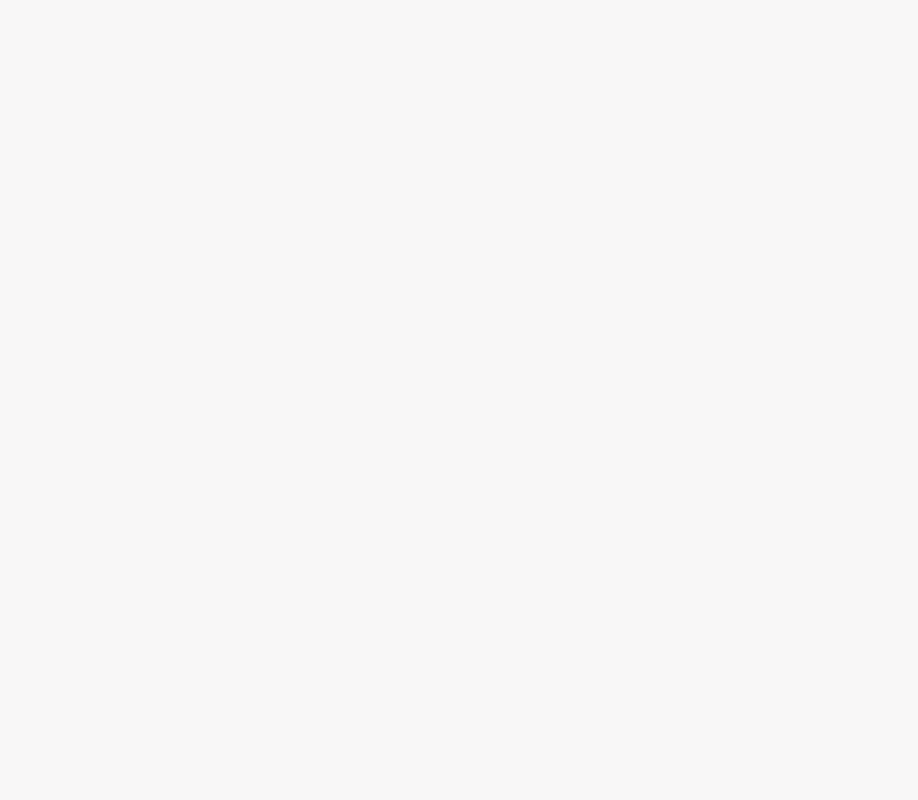
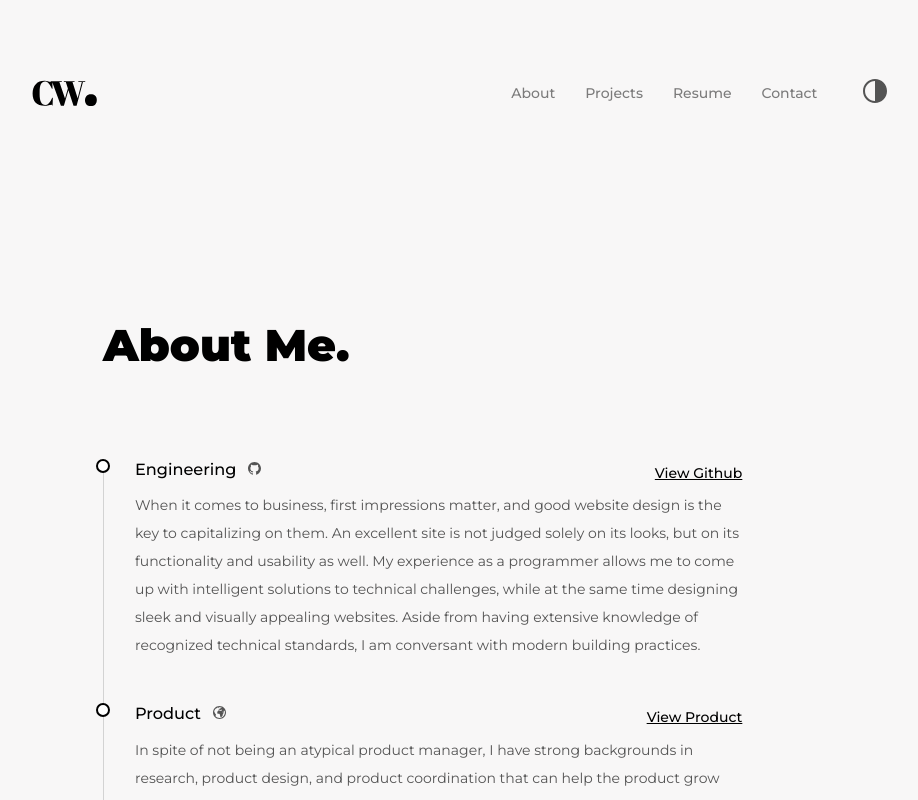
Before and after one commit to AbdurrahmanSogbesan/simple-folio, a React (Create React App) app: page /about in a window 1280 px wide. Before the commit this address had no page. Shown: the top 800 px of the page, without its empty margins (173-1091 px from the left). Built offline with nearby package versions, Linux system fonts and the light colour scheme.

Commit message:
added about page

```diff
--- a/src/App.js
+++ b/src/App.js
@@ -1,5 +1,6 @@
 import "./App.css";
 import Home from "./pages/Home";
+import About from "./pages/About";
 import { BrowserRouter, Routes, Route, Link } from "react-router-dom";
 
 function App() {
@@ -8,6 +9,7 @@ function App() {
       <div className="app">
         <Routes>
           <Route path="/" element={<Home />} />
+          <Route path="/about" element={<About />} />
         </Routes>
       </div>
     </BrowserRouter>
--- a/src/components/Footer/Footer.css
+++ b/src/components/Footer/Footer.css
@@ -4,7 +4,7 @@
   margin-top: 30px;
   cursor: pointer;
   padding: 4px 0;
-  margin-bottom: 1.5rem;
+  margin-bottom: 1.8rem;
 }
 
 
--- /dev/null
+++ b/src/pages/About/About.css
@@ -0,0 +1,13 @@
+.body {
+  display: flex;
+  flex-direction: column;
+  justify-content: center;
+  padding: 0 16% 3% 20%;
+}
+
+@media (max-width: 992px) {
+  .body {
+    padding: 0px;
+    margin: 28px 33px;
+  }
+}
--- /dev/null
+++ b/src/pages/About/index.js
@@ -0,0 +1,19 @@
+import React from "react";
+import Timeline from "../../components/Timeline";
+import Header from "../../components/Header";
+import Footer from "../../components/Footer";
+import "./About.css";
+
+function About() {
+  return (
+    <div>
+      <Header />
+      <div className="body">
+        <Timeline />
+        <Footer linkText="Lets Continue To Projects" />
+      </div>
+    </div>
+  );
+}
+
+export default About;
--- a/src/pages/Home/index.js
+++ b/src/pages/Home/index.js
@@ -4,7 +4,6 @@ import Footer from "../../components/Footer";
 import H1 from "../../components/H1";
 import Header from "../../components/Header";
 import Label from "../../components/Label";
-import Timeline from "../../components/Timeline";
 import "./Home.css";
 
 function Home() {
```
